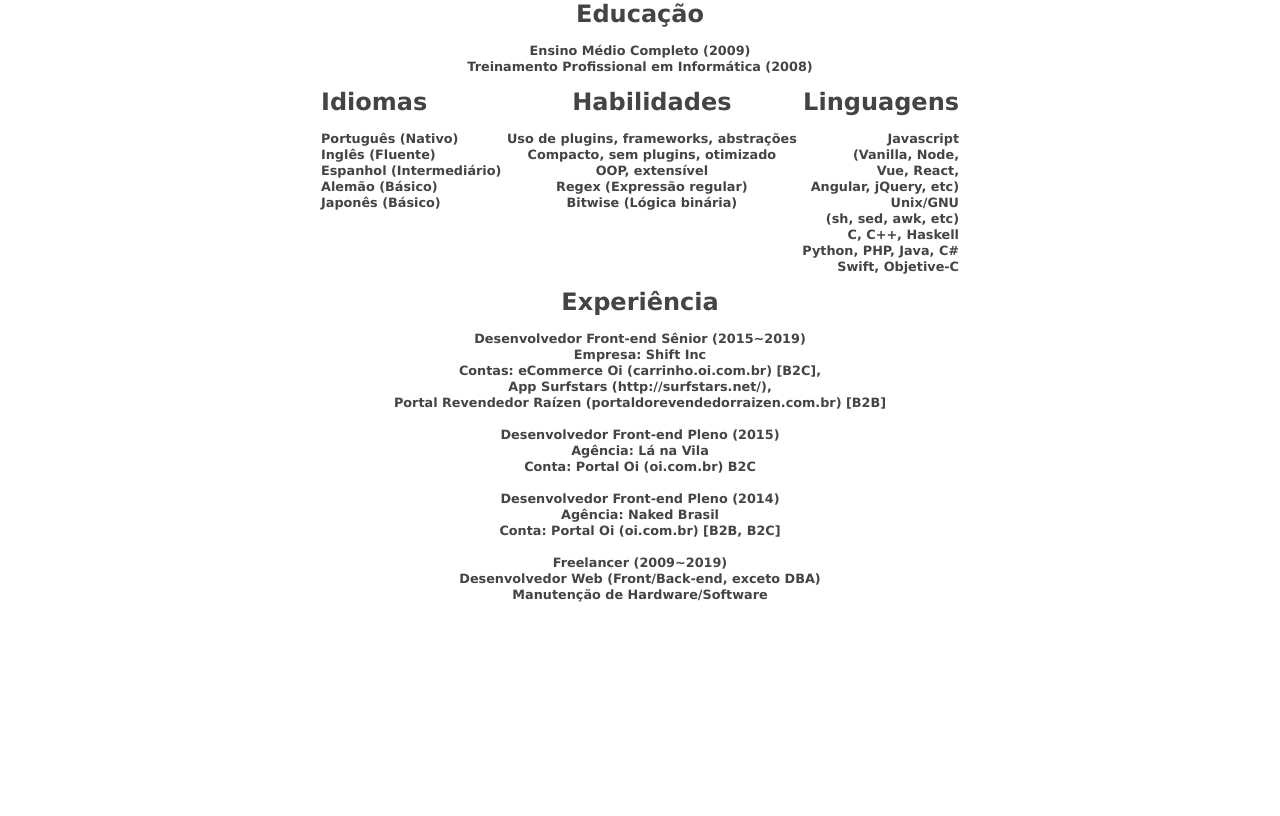
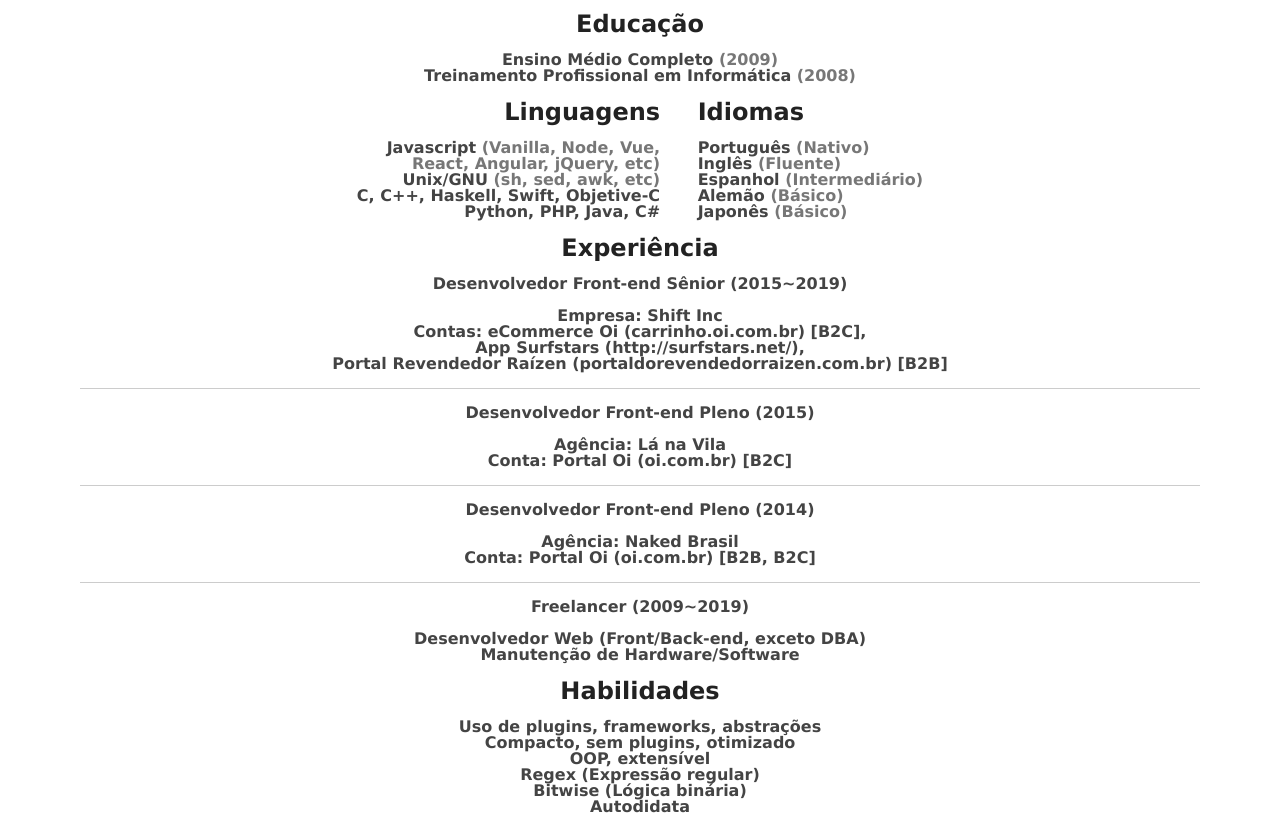
Before and after one commit to andreas-volker/andreas-volker.github.io, a plain HTML site: page index.html in a window 1280 px wide. Shown: the part 116-932 px from the top of the page. Before the commit the page ends 800 px from the top, so only its background shows below. Drawn offline with Linux system fonts and the light colour scheme; a script that the page names is missing.

Commit message:
rushed, but printable

```diff
--- a/assets/css/both.css
+++ b/assets/css/both.css
@@ -2,28 +2,32 @@
     text-align: center;
 }
 
-.resume span {
+.resume .text {
     color: #444;
 }
 .resume .text {
-	font-size: 0.8rem;
+	font-size: 1rem;
+}
+
+.resume .text > span {
+	color: #777;
 }
 
 .resume .flex {
 	white-space: nowrap;
 	display : inline-flex;
 }
-
+.resume ul .flex {
+	max-width: 33%;
+}
 .resume .flex > span,
 .resume .flex.right {
 	text-align: right;
 	padding-right: 1rem;
-	max-width: 50%;
 }
 .resume .flex > span + span,
 .resume .flex.left {
 	padding-left: 1rem;
-	max-width: 50%;
 	text-align: left;
 }
 
--- a/h1.html
+++ b/h1.html
@@ -8,9 +8,9 @@
                 <br>Cipava - Osasco/SP
             </span>
             <span class="text">
-                <br>+55 11 998383192
-                <br>github.com/andreas-volker
-                <br>andreaskvolker@gmail.com
+                <br><a href="tel:+5511998383192">+55 11 998383192</a>
+                <br><a href="github.com/andreas-volker">github.com/andreas-volker</a>
+                <br><a href="mailto:andreaskvolker@gmail.com">andreaskvolker@gmail.com</a>
             </span>
         </div>
     </div>
@@ -19,8 +19,20 @@
             <div>
                 <span class="subtitle">Educação</span>
                 <span class="text">
-                    <br>Ensino Médio Completo (2009)
-                    <br>Treinamento Profissional em Informática (2008)
+                    <br>Ensino Médio Completo <span>(2009)</span>
+                    <br>Treinamento Profissional em Informática <span>(2008)</span>
+                </span>
+            </div>
+        </li>
+        <li class="flex right">
+            <div>
+                <span class="subtitle">Linguagens</span>
+                <span class="text">
+                    <br>Javascript <span>(Vanilla, Node, Vue,
+                    <br>React, Angular, jQuery, etc)</span>
+                    <br>Unix/GNU <span>(sh, sed, awk, etc)</span>
+                    <br>C, C++, Haskell, Swift, Objetive-C
+                    <br>Python, PHP, Java, C#
                 </span>
             </div>
         </li>
@@ -28,15 +40,43 @@
             <div>
                 <span class="subtitle">Idiomas</span>
                 <span class="text">
-                    <br>Português (Nativo)
-                    <br>Inglês (Fluente)
-                    <br>Espanhol (Intermediário)
-                    <br>Alemão (Básico)
-                    <br>Japonês (Básico)
+                    <br>Português <span>(Nativo)</span>
+                    <br>Inglês <span>(Fluente)</span>
+                    <br>Espanhol <span>(Intermediário)</span>
+                    <br>Alemão <span>(Básico)</span>
+                    <br>Japonês <span>(Básico)</span>
                 </span>
             </div>
         </li>
-        <li class="flex center">
+        <li>
+            <div>
+                <span class="subtitle">Experiência</span>
+                <span class="text">
+					<br>Desenvolvedor Front-end Sênior (2015~2019)
+					<br>
+					<br>Empresa: Shift Inc
+					<br>Contas: eCommerce Oi (carrinho.oi.com.br) [B2C],
+					<br>App Surfstars (http://surfstars.net/),
+					<br>Portal Revendedor Raízen (portaldorevendedorraizen.com.br) [B2B]
+					<br>
+					<hr>Desenvolvedor Front-end Pleno (2015)
+					<br>
+					<br>Agência: Lá na Vila
+					<br>Conta: Portal Oi (oi.com.br) [B2C]
+					<br>
+					<hr>Desenvolvedor Front-end Pleno (2014)
+					<br>
+					<br>Agência: Naked Brasil
+					<br>Conta: Portal Oi (oi.com.br) [B2B, B2C]
+					<br>
+					<hr>Freelancer (2009~2019)
+					<br>
+					<br>Desenvolvedor Web (Front/Back-end, exceto DBA)
+					<br>Manutenção de Hardware/Software
+                </span>
+            </div>
+        </li>
+        <li>
             <div>
                 <span class="subtitle">Habilidades</span>
                 <span class="text">
@@ -45,46 +85,7 @@
                     <br>OOP, extensível
                     <br>Regex (Expressão regular)
                     <br>Bitwise (Lógica binária)
-                </span>
-            </div>
-        </li>
-        <li class="flex right">
-            <div>
-                <span class="subtitle">Linguagens</span>
-                <span class="text">
-                    <br>Javascript
-                    <br>(Vanilla, Node,
-                    <br>Vue, React,
-                    <br>Angular, jQuery, etc)
-                    <br>Unix/GNU
-                    <br>(sh, sed, awk, etc)
-                    <br>C, C++, Haskell
-                    <br>Python, PHP, Java, C#
-                    <br>Swift, Objetive-C
-                </span>
-            </div>
-        </li>
-        <li>
-            <div>
-                <span class="subtitle">Experiência</span>
-                <span class="text">
-					<br>Desenvolvedor Front-end Sênior (2015~2019)
-					<br>Empresa: Shift Inc
-					<br>Contas: eCommerce Oi (carrinho.oi.com.br) [B2C],
-					<br>App Surfstars (http://surfstars.net/),
-					<br>Portal Revendedor Raízen (portaldorevendedorraizen.com.br) [B2B]
-					<br>
-					<br>Desenvolvedor Front-end Pleno (2015)
-					<br>Agência: Lá na Vila
-					<br>Conta: Portal Oi (oi.com.br) B2C
-					<br>
-					<br>Desenvolvedor Front-end Pleno (2014)
-					<br>Agência: Naked Brasil
-					<br>Conta: Portal Oi (oi.com.br) [B2B, B2C]
-					<br>
-					<br>Freelancer (2009~2019)
-					<br>Desenvolvedor Web (Front/Back-end, exceto DBA)
-					<br>Manutenção de Hardware/Software
+                    <br>Autodidata
                 </span>
             </div>
         </li>
```
